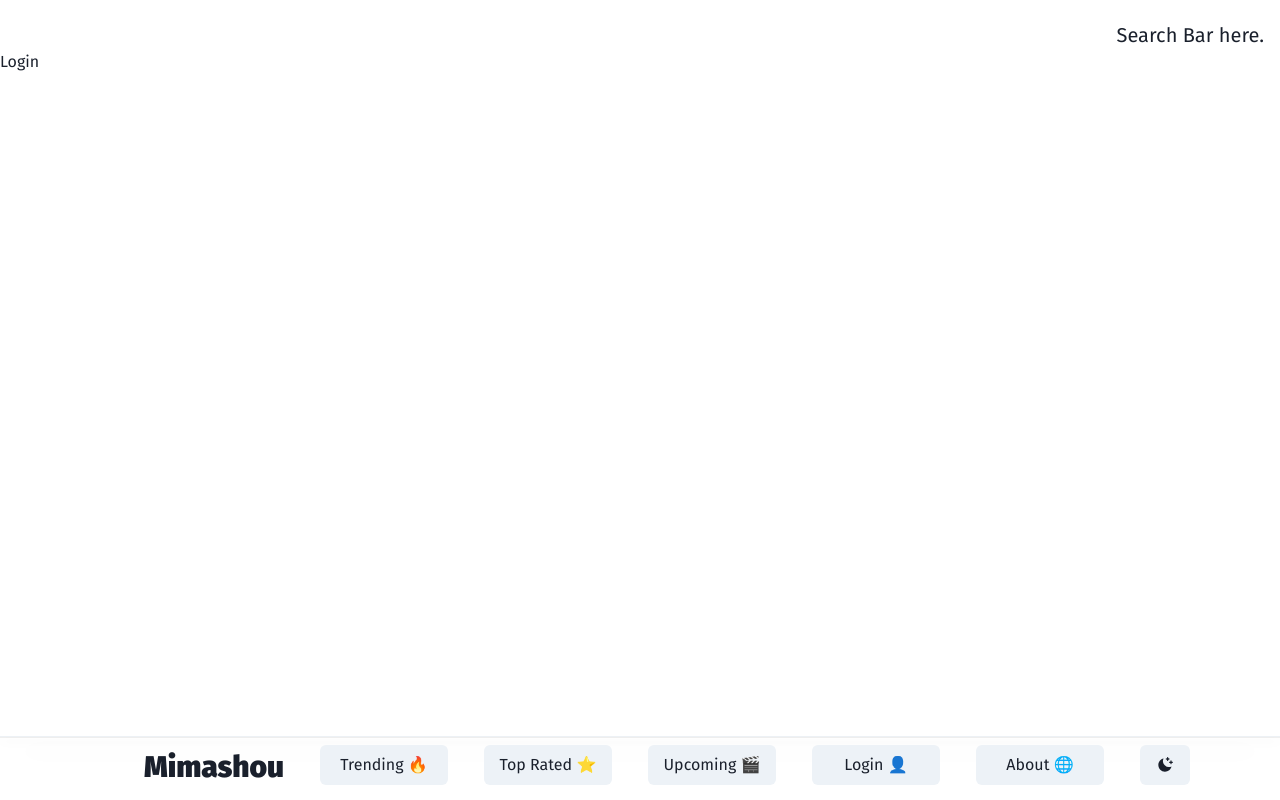
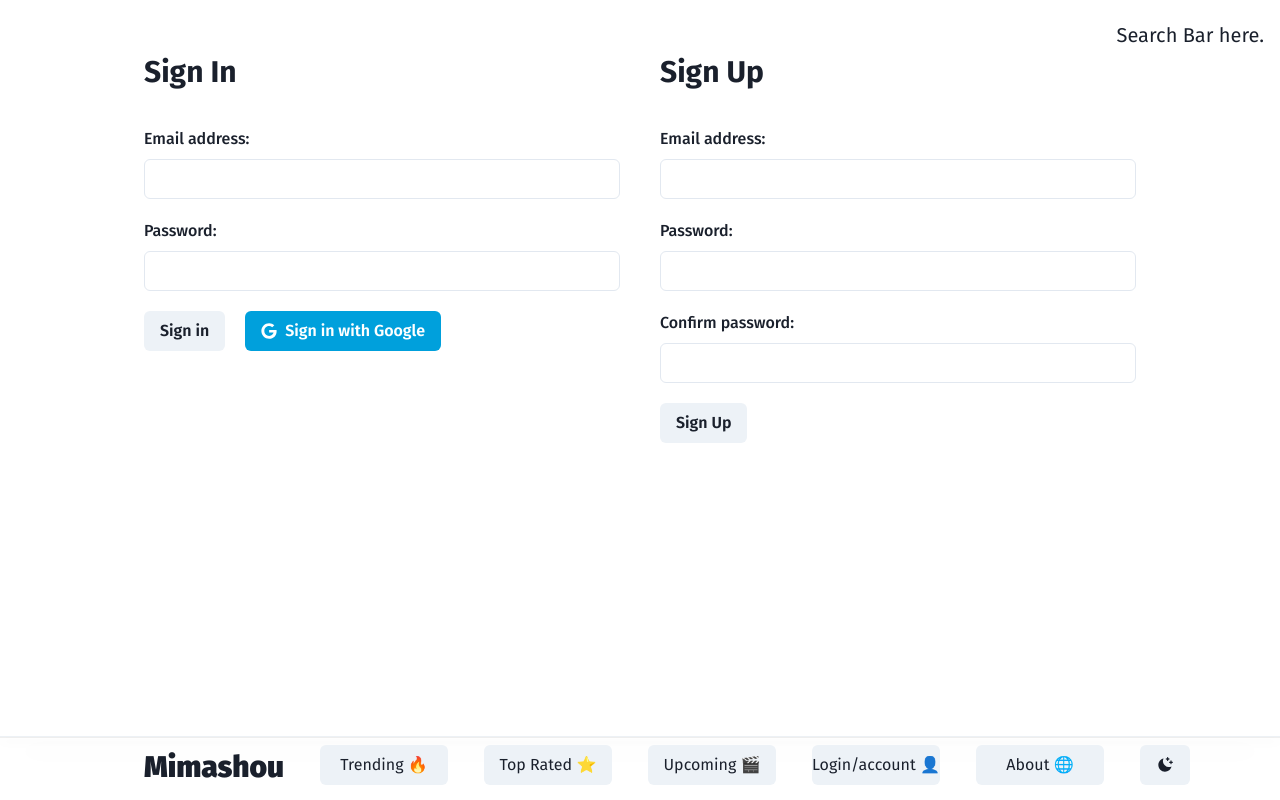
Before and after one commit to ClockWize171/mimashou_moviedb, a React (Create React App) app: page /login in a window 1280 px wide. Built offline with nearby package versions, Linux system fonts and the light colour scheme.

Commit message:
added signin/signup and about pages

```diff
--- a/src/App.js
+++ b/src/App.js
@@ -1,5 +1,5 @@
 import './App.css';
-import { NotFound, Home, Trending, TopRated, Upcoming, Login } from './pages';
+import { NotFound, Home, Trending, TopRated, Upcoming, Login, About } from './pages';
 import { Navbar, Search } from './components'
 import { BrowserRouter, Route, Routes } from 'react-router-dom'
 
@@ -16,6 +16,7 @@ function App() {
           <Route path='/top_rated' element={<TopRated />} />
           <Route path='/upcoming' element={<Upcoming />} />
           <Route path='/login' element={<Login />} />
+          <Route path='/about' element={<About />} />
         </Routes>
       </BrowserRouter>
     </>
--- a/src/components/Navbar/Navbar.jsx
+++ b/src/components/Navbar/Navbar.jsx
@@ -58,6 +58,7 @@ const Navbar = () => {
                   <MenuItem><Link to='/top_rated'>Top Rated ⭐</Link></MenuItem>
                   <MenuItem><Link to='/upcoming'>Upcoming 🎬</Link></MenuItem>
                   <MenuItem><Link to='/login'>Login 👤</Link></MenuItem>
+                  <MenuItem><Link to='/about'>About 🌐</Link></MenuItem>
                 </MenuList>
               </>
             )}
@@ -101,14 +102,14 @@ const Navbar = () => {
               <Box
                 pl={paddinL}>
                 <Link to='/login'>
-                  <Button w='10vw' fontWeight='normal' fontSize={textSize}>Login 👤</Button>
+                  <Button w='10vw' fontWeight='normal' fontSize={textSize}>Login/account 👤</Button>
                 </Link>
               </Box>
               <Spacer />
 
               <Box
                 pl={paddinL}>
-                <Link to='/login'>
+                <Link to='/about'>
                   <Button w='10vw' fontWeight='normal' fontSize={textSize}>About 🌐</Button>
                 </Link>
               </Box>
--- /dev/null
+++ b/src/components/SignIn/SignIn.jsx
@@ -0,0 +1,32 @@
+import React from 'react'
+import {
+    Input,
+    FormControl,
+    FormLabel,
+    FormErrorMessage,
+    FormHelperText,
+    Button,
+    Box,
+    Text
+} from '@chakra-ui/react'
+import { FaGoogle } from "react-icons/fa";
+
+const SignIn = () => {
+    return (
+        <>
+            <Text mb={8} fontSize='3xl' fontWeight='bold'>Sign In</Text>
+            <FormControl>
+                <FormLabel htmlFor='email'>Email address:</FormLabel>
+                <Input id='signin_email' type='email' />
+                <FormLabel mt={5} htmlFor='email'>Password:</FormLabel>
+                <Input id='signin_password' type='password' />
+                <Box mt={5}>
+                    <Button mr={5}>Sign in</Button>
+                    <Button leftIcon={<FaGoogle />} colorScheme='linkedin'>Sign in with Google</Button>
+                </Box>
+            </FormControl>
+        </>
+    )
+}
+
+export default SignIn
--- /dev/null
+++ b/src/components/SignUp/SignUp.jsx
@@ -0,0 +1,33 @@
+import React from 'react'
+import {
+    Input,
+    FormControl,
+    FormLabel,
+    FormErrorMessage,
+    FormHelperText,
+    Button,
+    Box,
+    Text
+} from '@chakra-ui/react'
+
+
+const SignUp = () => {
+  return (
+    <>
+            <Text mb={8} fontSize='3xl' fontWeight='bold'>Sign Up</Text>
+            <FormControl>
+                <FormLabel htmlFor='email'>Email address:</FormLabel>
+                <Input id='signup_email' type='email' />
+                <FormLabel mt={5} htmlFor='email'>Password:</FormLabel>
+                <Input id='signup_password' type='password' />
+                <FormLabel mt={5} htmlFor='email'>Confirm password:</FormLabel>
+                <Input id='confirm_password' type='password' />
+                <Box mt={5}>
+                    <Button mr={5}>Sign Up</Button>
+                </Box>
+            </FormControl>
+        </>
+  )
+}
+
+export default SignUp
--- a/src/components/index.js
+++ b/src/components/index.js
@@ -2,3 +2,5 @@ export { default as Navbar } from './Navbar/Navbar.jsx'
 export { default as Carousel } from './Carousel/Carousel.jsx'
 export { default as MovieGrid } from './MovieGrid/MovieGrid.jsx'
 export { default as Search } from './Search/Search.jsx'
+export { default as SignIn } from './SignIn/SignIn.jsx'
+export { default as SignUp } from './SignUp/SignUp.jsx'
--- /dev/null
+++ b/src/pages/About/About.jsx
@@ -0,0 +1,17 @@
+import React from 'react'
+import { Container, Text } from '@chakra-ui/react'
+
+const About = () => {
+  return (
+    <Container maxW='container.lg'>
+      <Text align='center' fontSize='3xl' fontWeight='bold' textDecor='underline'>
+        About this Page
+      </Text>
+      <Text>
+        Lorem ipsum dolor sit amet consectetur adipisicing elit. Aspernatur numquam quasi aliquid illum laboriosam quae omnis ipsam odio, sequi doloribus nesciunt earum voluptas veritatis labore natus deserunt magnam modi cum.
+      </Text>
+    </Container>
+  )
+}
+
+export default About
--- a/src/pages/Login/Login.jsx
+++ b/src/pages/Login/Login.jsx
@@ -1,8 +1,16 @@
 import React from 'react'
+import { SignIn, SignUp } from '../../components'
+import { SimpleGrid, Container, Box, Divider } from '@chakra-ui/react'
 
 const Login = () => {
   return (
-    <div>Login</div>
+    <Container pb='10vh' maxW='container.lg'>
+      <SimpleGrid columns={[1, null, 2]} spacing='40px'>
+        <Box><SignIn /></Box>
+        <Divider display={['flex', 'flex','none']} />
+        <Box><SignUp /></Box>
+      </SimpleGrid>
+    </Container>
   )
 }
 
--- a/src/pages/index.js
+++ b/src/pages/index.js
@@ -4,3 +4,4 @@ export { default as Trending } from './Trending/Trending.jsx'
 export { default as Upcoming } from './Upcoming/Upcoming.jsx'
 export { default as Login } from './Login/Login.jsx'
 export { default as NotFound } from './NotFound/NotFound.jsx'
+export { default as About } from './About/About.jsx'
```
